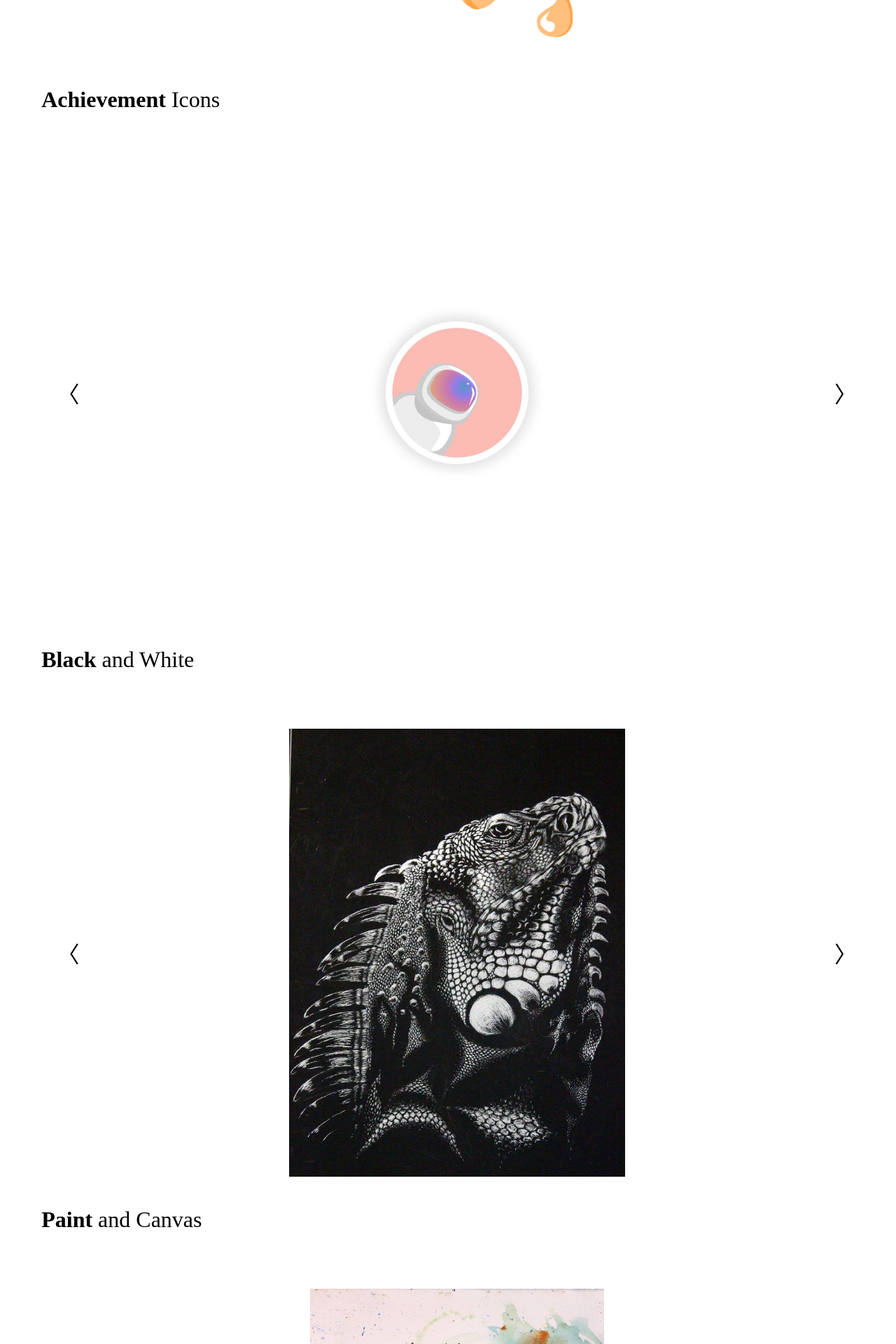
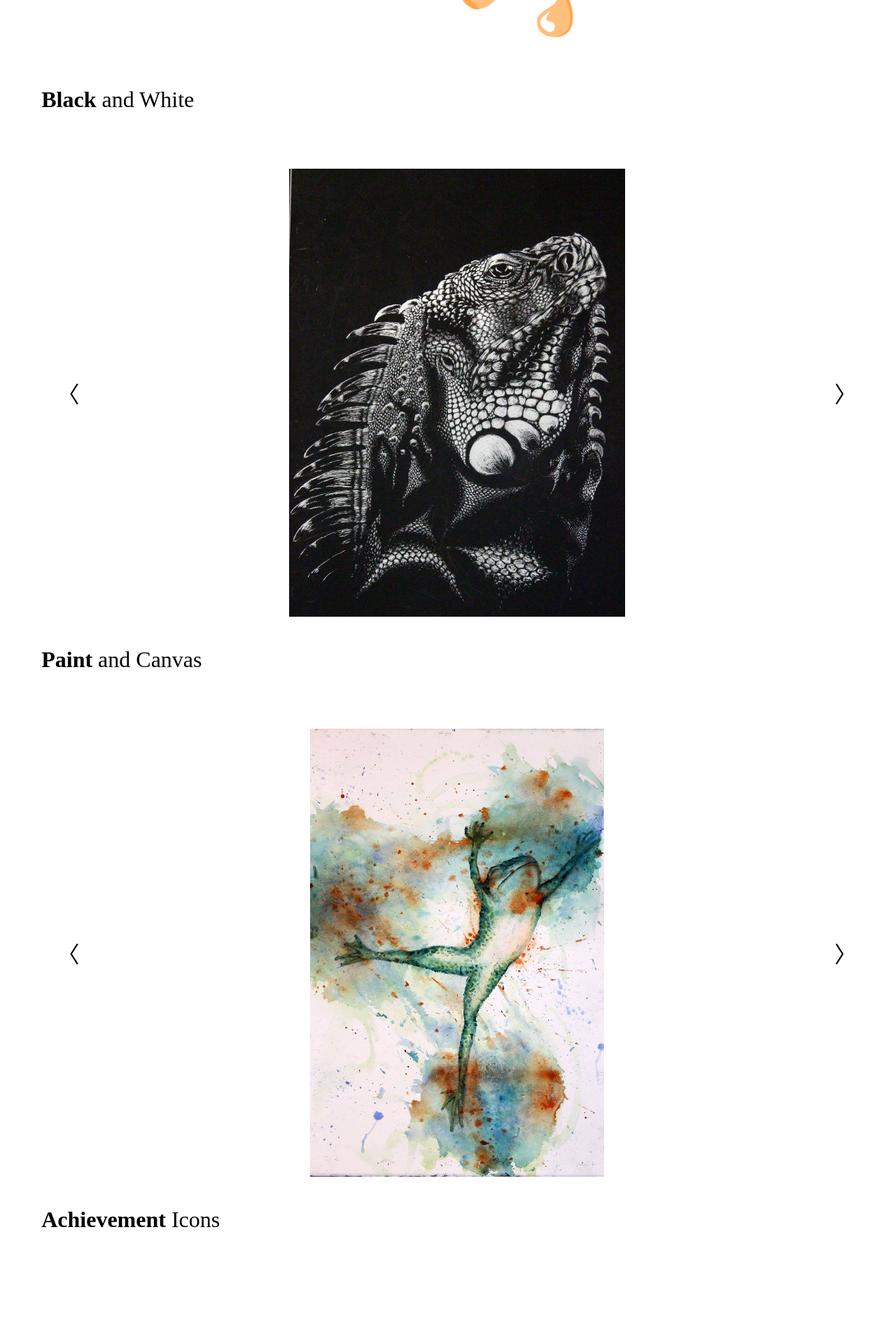
Before and after one commit to Kitenite/personal_website, a Next.js app: page /designs in a window 1280 px wide. Shown: the part 720-2640 px from the top of the page at 70% size. Built offline with nearby package versions, Linux system fonts and the light colour scheme.

Commit message:
moved achievements

```diff
--- a/pages/designs.js
+++ b/pages/designs.js
@@ -19,11 +19,6 @@ export default function Blog() {
         <DesignPanel/>
       </ScrollPanel>
 
-      <ScrollPanel title={<a><b>Achievement</b> Icons</a>}>
-        <AchievementPanel/>
-      </ScrollPanel>
-
-
       <ScrollPanel title={<a><b>Black</b> and White</a>}>
         <BlackAndWhitePanel/>
       </ScrollPanel>
@@ -32,6 +27,9 @@ export default function Blog() {
         <ColoredPanel/>
       </ScrollPanel>
 
+      <ScrollPanel title={<a><b>Achievement</b> Icons</a>}>
+        <AchievementPanel/>
+      </ScrollPanel>
 
       <ScrollPanel title={<a><b>More</b> To Come</a>}/>
     </Layout>
```
